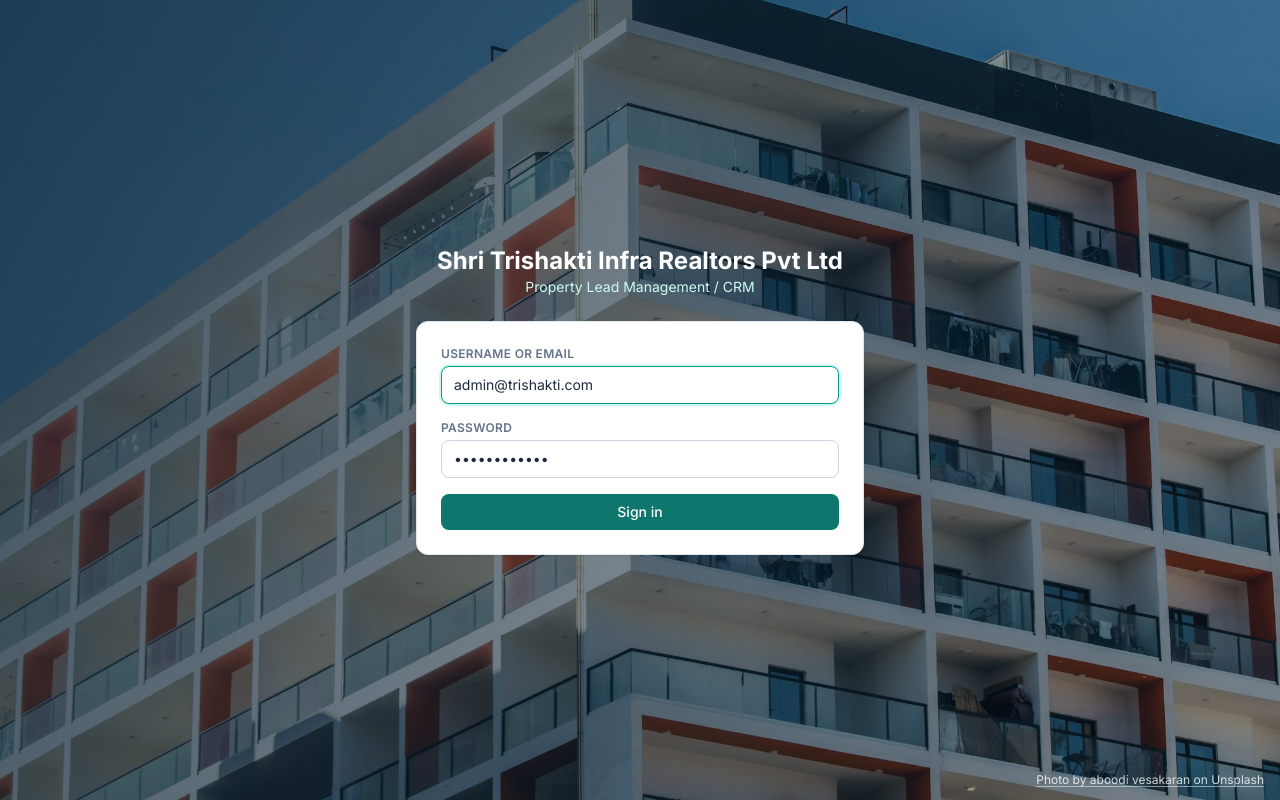
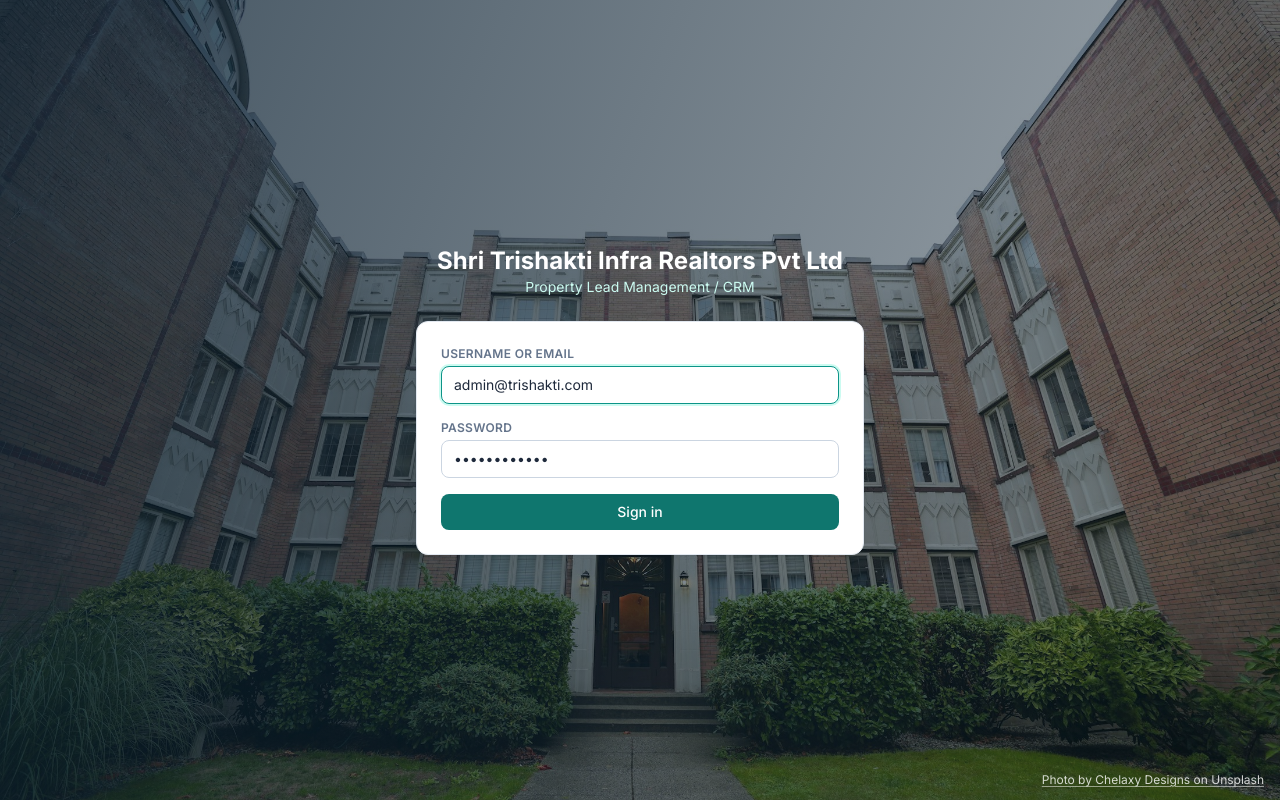
Before and after one commit to chandan8386/broker-adda, a React (Vite) app in the folder web/: page /login in a window 1280 px wide. Built offline with nearby package versions, Linux system fonts and the light colour scheme; no server answers.

Commit message:
Use front-view building image on login page

```diff
--- a/web/src/pages/Login.tsx
+++ b/web/src/pages/Login.tsx
@@ -30,7 +30,7 @@
       <div
         aria-hidden="true"
         className="absolute inset-0 bg-cover bg-center"
-        style={{ backgroundImage: "linear-gradient(110deg, rgba(9, 31, 48, 0.78), rgba(9, 31, 48, 0.34)), url('/images/login-real-estate.jpg')" }}
+        style={{ backgroundImage: "linear-gradient(110deg, rgba(9, 31, 48, 0.78), rgba(9, 31, 48, 0.34)), url('/img/login-building-front.jpg')" }}
       />
       <div className="relative z-10 w-full max-w-md">
         <div className="mb-6 text-center text-white">
@@ -59,11 +59,11 @@
       </div>
       <a
         className="absolute bottom-3 right-4 z-10 text-xs text-white/80 underline decoration-white/50 underline-offset-2"
-        href="https://unsplash.com/photos/Mk0AIvIddhE"
+        href="https://unsplash.com/photos/an-apartment-building-with-a-walkway-leading-to-the-front-door-MNDn5jPOUNg"
         target="_blank"
         rel="noreferrer"
       >
-        Photo by aboodi vesakaran on Unsplash
+        Photo by Chelaxy Designs on Unsplash
       </a>
     </div>
   );
```
Also changed, not shown: web/public/images/login-real-estate.jpg (deleted), web/public/img/login-building-front.jpg (added).
